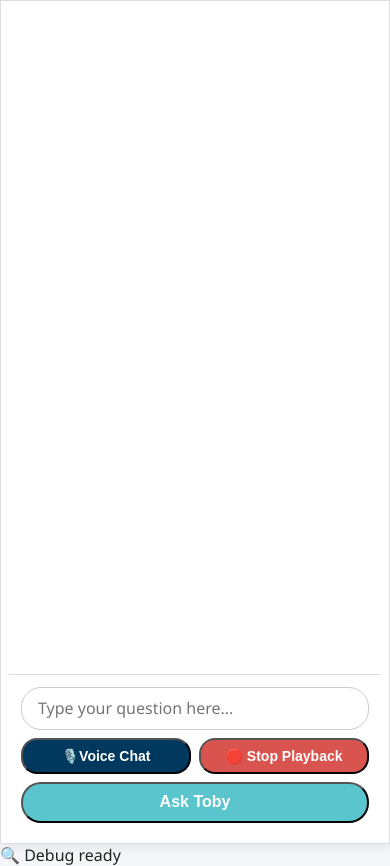
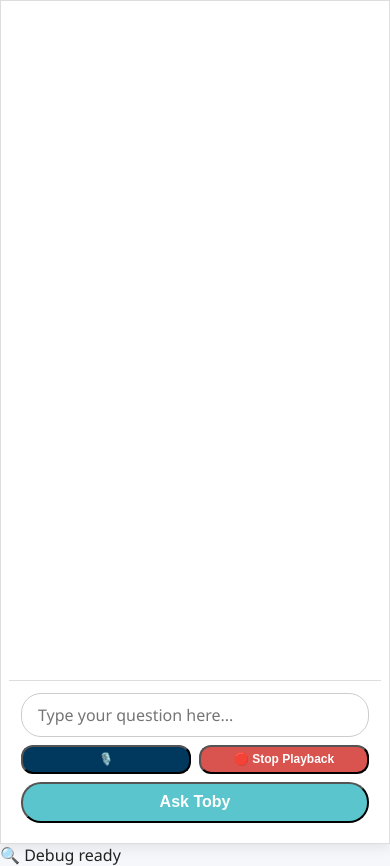
Before and after one commit to masterplumbersnz/TobyPlus, a website: page bot.html in a window 390 px wide. Drawn offline with Linux system fonts and the light colour scheme.

Commit message:
Update bot.html

```diff
--- a/bot.html
+++ b/bot.html
@@ -2,10 +2,9 @@
 <html lang="en">
 <head>
   <meta charset="UTF-8" />
-  <!-- ✅ added viewport-fit=cover -->
   <meta name="viewport" content="width=device-width, initial-scale=1.0, viewport-fit=cover" />
+  <link rel="manifest" href="/manifest.json">
   <link rel="apple-touch-icon" href="/icons/icon-192.png">
-  <link rel="manifest" href="/manifest.json">
   <title>Ask Toby - Your Plumbing Assistant!</title>
   <style>
   html, body {
@@ -20,8 +19,6 @@
     font-size: 16px;
     background-color: #f5f7fa;
     color: #222;
-
-    /* ✅ safe area support */
     padding: env(safe-area-inset-top) env(safe-area-inset-right)
              env(safe-area-inset-bottom) env(safe-area-inset-left);
     box-sizing: border-box;
@@ -37,7 +34,7 @@
     box-shadow: 0 4px 12px rgba(0, 0, 0, 0.08);
     display: flex;
     flex-direction: column;
-    height: 100dvh; /* ✅ full height including dynamic mobile viewport */
+    height: 100dvh;
     overflow: hidden;
     box-sizing: border-box;
   }
@@ -98,8 +95,6 @@
     padding: 0.75rem;
     border-top: 1px solid #ddd;
     z-index: 10;
-
-    /* ✅ keep above safe area */
     padding-bottom: calc(0.75rem + env(safe-area-inset-bottom));
   }
 
@@ -123,13 +118,13 @@
 
   .button-group button {
     flex: 1;
-    font-size: 14px;
-    padding: 0.5rem;
-    border-radius: 16px;
+    font-size: 13px;
+    padding: 0.4rem;
+    border-radius: 12px;
     font-weight: 600;
   }
 
-  button#mic-btn {
+  #mic-btn {
     background-color: #00395d;
     color: white;
   }
@@ -172,6 +167,11 @@
     border-radius: 50%;
     animation: spin 1s linear infinite;
   }
+
+  @keyframes spin {
+    to { transform: rotate(360deg); }
+  }
+
   .sr-only {
     position: absolute;
     width: 1px;
@@ -184,12 +184,7 @@
     border: 0;
   }
 
-
-  @keyframes spin {
-    to { transform: rotate(360deg); }
-  }
-
-  /* ✅ Mobile responsiveness */
+  /* ✅ Mobile tweaks */
   @media (max-width: 600px) {
     #chatbot-section {
       height: 100dvh;
@@ -199,6 +194,11 @@
 
     .bubble {
       max-width: 100%;
+    }
+
+    .button-group button {
+      font-size: 12px;
+      padding: 0.35rem;
     }
   }
   </style>
@@ -216,10 +216,12 @@
         aria-label="Your message"
         autocomplete="off"
       ></textarea>
+
       <div class="button-group">
-        <button type="button" id="mic-btn" aria-label="Start or stop voice recording" title="Start/Stop recording">🎙️Voice Chat</button>
-        <!-- 🛑 Stop Talking button will be injected here by JS -->
+        <button type="button" id="mic-btn" aria-label="Start or stop voice recording" title="Start/Stop recording">🎙️</button>
+        <!-- 🛑 Stop button will be injected by JS -->
       </div>
+
       <button type="submit" aria-label="Send message">Ask Toby</button>
     </form>
   </section>
```
Lines whose indentation alone changed are shown as unchanged.
